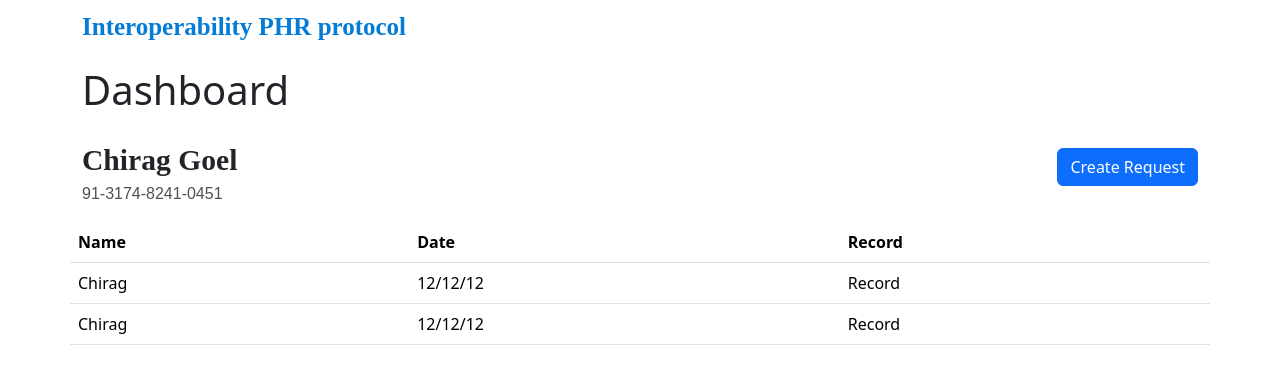
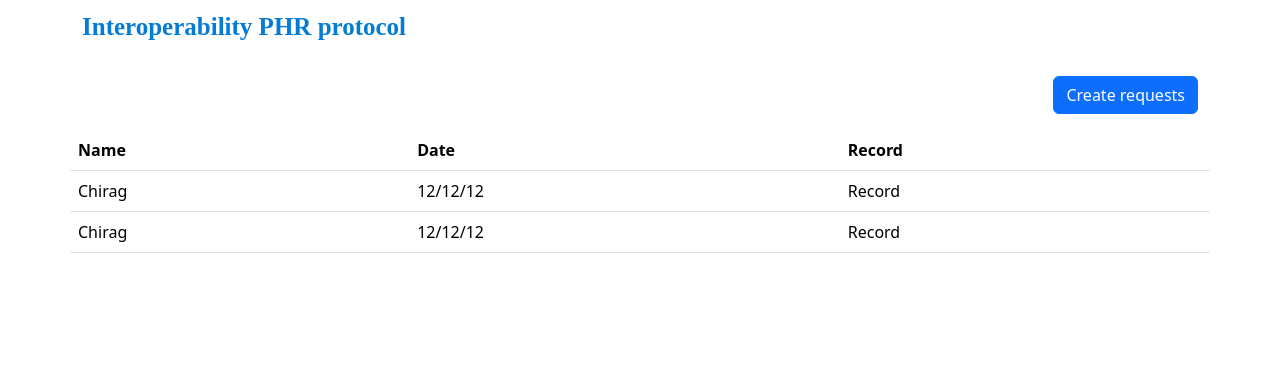
Before and after one commit to Chirag-creator17/Interoperability-PHR-protocol, a React (Create React App) app in the folder client/: page /dashboardOther in a window 1280 px wide. Shown: the top 384 px of the page. Built offline with nearby package versions, Linux system fonts and the light colour scheme; sample sign-in values are in the browser's storage; a web font is replaced by a local one.

Commit message:
other dash

```diff
--- a/client/src/components/dashboard/DashboardOtherComponent.jsx
+++ b/client/src/components/dashboard/DashboardOtherComponent.jsx
@@ -1,4 +1,4 @@
-import React from "react";
+import React, { useEffect } from "react";
 import { useNavigate } from "react-router-dom";
 import Container from "react-bootstrap/Container";
 import Row from "react-bootstrap/Row";
@@ -8,24 +8,26 @@ import Button from "react-bootstrap/Button";
 import "./styles.css";
 export const OtherDashComponent = () => {
   const navigate = useNavigate();
+  const name = localStorage.getItem("name");
+  const hid = localStorage.getItem("health_id");
+  useEffect(() => {
+    if (localStorage.getItem("auth_token") === null) {
+      navigate("/");
+    }
+  }, []);
   return (
     <Container>
       <Row>
-        <Col>
-          <h1>Dashboard</h1>
-        </Col>
-      </Row>
-      <Row>
         <Col md={6}>
-          <div className="user-name">Chirag Goel</div>
-          <div className="abha">91-3174-8241-0451</div>
+          <div className="user-name">{name}</div>
+          <div className="abha">{hid}</div>
         </Col>
         <Col md={6} style={{ textAlign: "end" }}>
           <Button
             className="route-button"
             onClick={() => navigate("/activeRequest")}
           >
-            Create Request
+            Create requests
           </Button>
         </Col>
       </Row>
```
